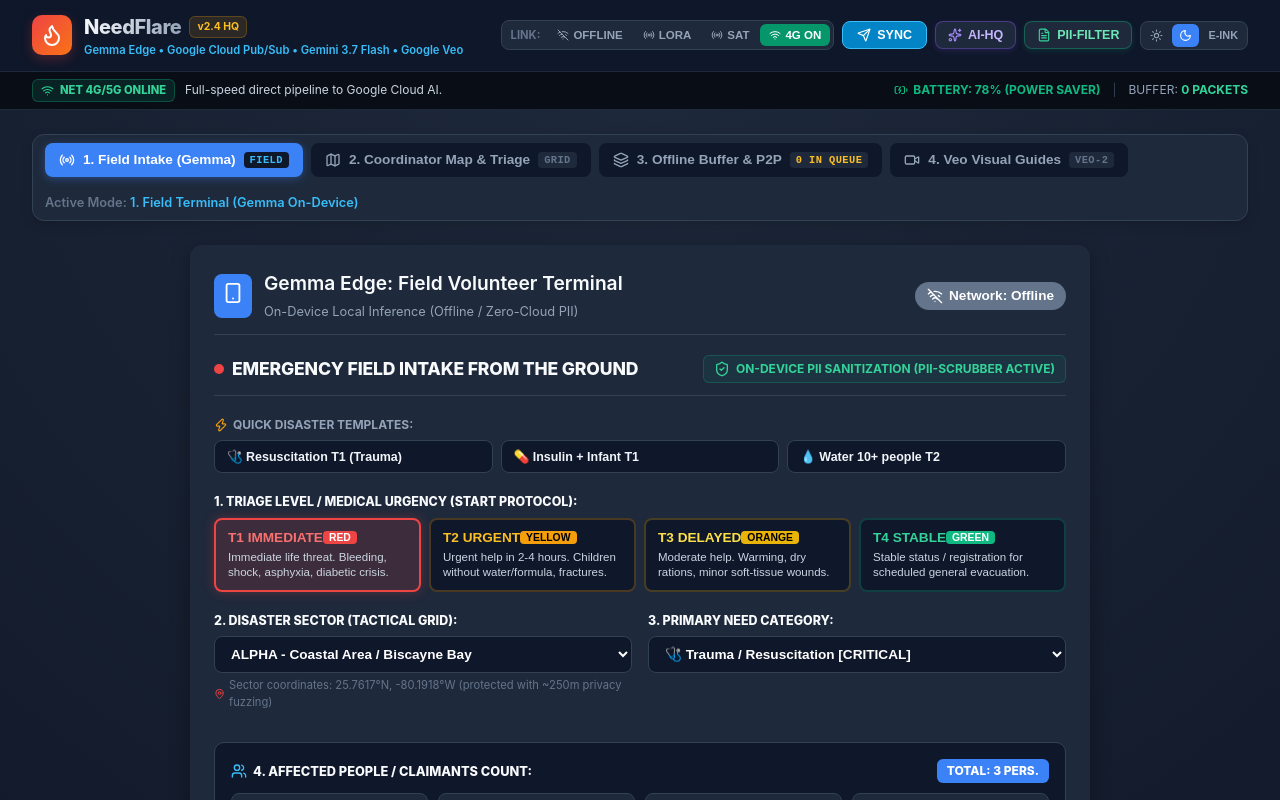
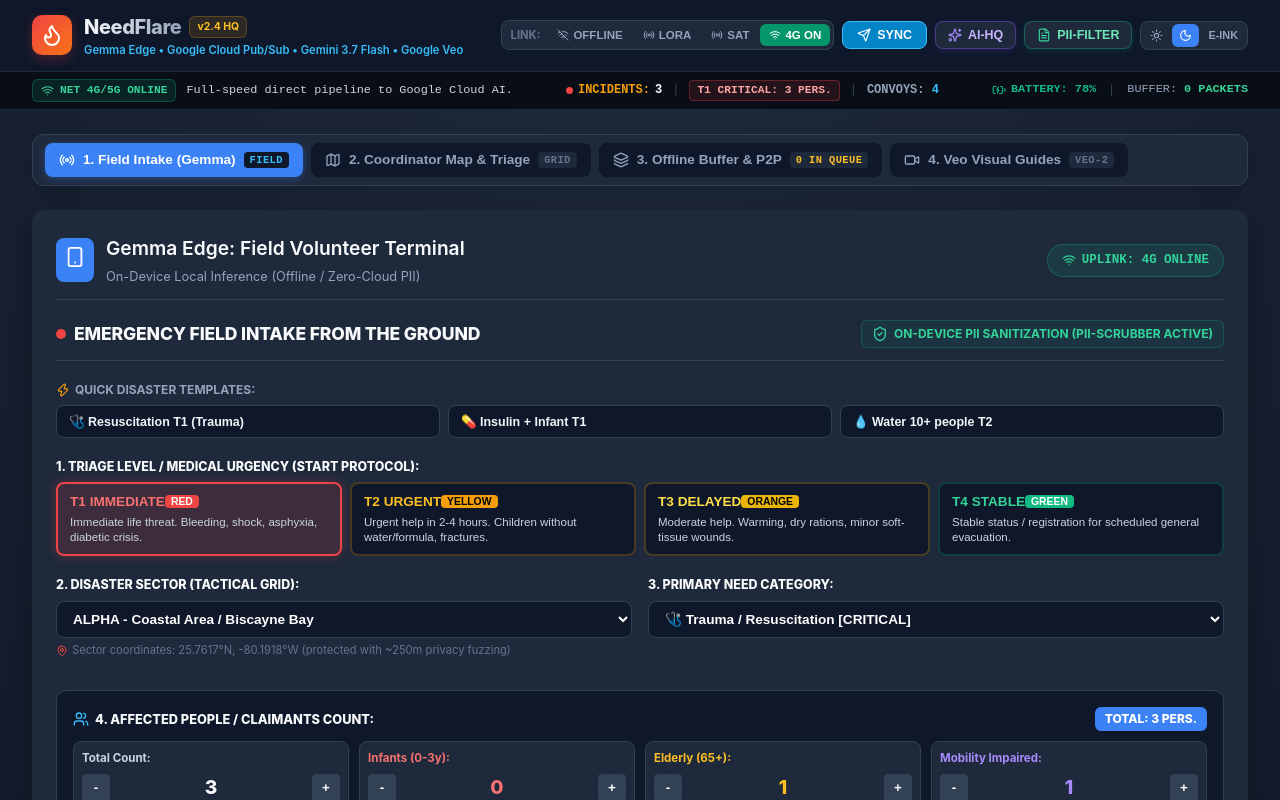
Before and after one commit to vero-code/needflare, a React (Vite) app: page / in a window 1280 px wide. Shown: the top 800 px of the page. Built offline with nearby package versions, Linux system fonts and the light colour scheme.

Commit message:
refactor: synchronize terminal network status

```diff
--- a/src/App.tsx
+++ b/src/App.tsx
@@ -27,6 +27,7 @@
   const [tasks, setTasks] = useState<LogisticsTask[]>(CloudGeminiAgent.initialTasks);
   const [guides, setGuides] = useState<VeoVisualGuide[]>(VeoService.initialGuides);
   const [liveSyncNotice, setLiveSyncNotice] = useState<string | null>(null);
+  const [lastSyncTime, setLastSyncTime] = useState<string | null>(null);
 
   const refreshPendingCount = () => {
     const queue = EdgeGemmaService.getOfflineQueue();
@@ -64,6 +65,7 @@
     }
 
     refreshPendingCount();
+    setLastSyncTime(new Date().toLocaleTimeString());
     setTimeout(() => {
       setLiveSyncNotice(null);
     }, 4500);
@@ -111,6 +113,9 @@
         onOpenCopilot={() => setIsCopilotOpen(true)}
         displayTheme={displayTheme}
         onThemeChange={setDisplayTheme}
+        activeIncidentsCount={offlineReports.length || 3}
+        criticalT1Count={offlineReports.filter((r) => r.preliminaryUrgency === 'critical').length || 3}
+        logisticsConvoysCount={tasks.length || 4}
       />
 
       {/* Cloud Pub/Sub Notification Toast */}
@@ -152,12 +157,11 @@
         )}
 
         {activeTab === 'field' && (
-          <div style={{ maxWidth: '900px', width: '100%', margin: '0 auto' }}>
-            <VolunteerEdgeView
-              onSyncBatchToCloud={handleSyncBatchToCloud}
-              onQueueChange={refreshPendingCount}
-            />
-          </div>
+          <VolunteerEdgeView
+            networkMode={networkMode}
+            onSyncBatchToCloud={handleSyncBatchToCloud}
+            onQueueChange={refreshPendingCount}
+          />
         )}
 
         {activeTab === 'buffer' && (
--- a/src/components/Header.tsx
+++ b/src/components/Header.tsx
@@ -13,20 +13,23 @@
   RefreshCw,
 } from 'lucide-react';
 
-export type NetworkMode = 'OFFLINE' | 'WEAK_LORA' | 'BURST_SATELLITE' | 'ONLINE_4G';
-export type DisplayTheme = 'HIGH_CONTRAST_SOLAR' | 'AMOLED_TACTICAL' | 'MONOCHROME_EINK';
+import type { NetworkMode, DisplayTheme } from '../types';
+export type { NetworkMode, DisplayTheme };
 
-interface HeaderProps {
+export interface HeaderProps {
   networkMode: NetworkMode;
   onNetworkModeChange: (mode: NetworkMode) => void;
-  pendingQueueCount: number;
-  isSyncing: boolean;
-  onTriggerSync: () => void;
-  onOpenPiiInspector: () => void;
-  onOpenCopilot: () => void;
-  callsign?: string;
+  pendingQueueCount?: number;
+  isSyncing?: boolean;
+  onTriggerSync?: () => void;
+  onOpenPiiInspector?: () => void;
+  onOpenCopilot?: () => void;
   displayTheme?: DisplayTheme;
   onThemeChange?: (theme: DisplayTheme) => void;
+  activeIncidentsCount?: number;
+  criticalT1Count?: number;
+  logisticsConvoysCount?: number;
+  callsign?: string;
 }
 
 export const Header: React.FC<HeaderProps> = ({
@@ -39,6 +42,9 @@
   onOpenCopilot,
   displayTheme = 'AMOLED_TACTICAL',
   onThemeChange,
+  activeIncidentsCount,
+  criticalT1Count,
+  logisticsConvoysCount,
 }) => {
   const [internalTheme, setInternalTheme] = useState<DisplayTheme>(displayTheme);
   const currentTheme = displayTheme || internalTheme;
@@ -430,7 +436,7 @@
         </div>
       </header>
 
-      {/* 2. Network Status Sub-Bar */}
+      {/* 2. Unified Network & Operations Telemetry Sub-Bar */}
       <div
         style={{
           background: '#090d16',
@@ -442,9 +448,10 @@
           flexWrap: 'wrap',
           gap: '0.75rem',
           fontSize: '0.75rem',
+          fontFamily: 'monospace',
         }}
       >
-        {/* Left: Dynamic Network Mode Badge & Explanation */}
+        {/* Left: Dynamic Network Mode Badge & Bandwidth */}
         <div style={{ display: 'flex', alignItems: 'center', gap: '10px' }}>
           <span
             style={{
@@ -463,8 +470,38 @@
             {netBadge.icon}
             {netBadge.label}
           </span>
-          <span style={{ color: '#cbd5e1' }}>
+          <span style={{ color: '#cbd5e1', fontSize: '0.74rem' }}>
             {netBadge.desc}
+          </span>
+        </div>
+
+        {/* Center: Live Incident Telemetry Ribbon */}
+        <div style={{ display: 'flex', alignItems: 'center', gap: '10px' }}>
+          <span style={{ display: 'flex', alignItems: 'center', gap: '5px', color: '#f59e0b', fontWeight: 700 }}>
+            <span style={{ width: '7px', height: '7px', borderRadius: '50%', background: '#ef4444', display: 'inline-block' }} />
+            INCIDENTS: <strong style={{ color: '#f8fafc' }}>{activeIncidentsCount ?? 3}</strong>
+          </span>
+
+          <span style={{ color: '#334155' }}>|</span>
+
+          <span
+            style={{
+              background: '#ef444420',
+              border: '1px solid #ef444450',
+              color: '#fca5a5',
+              padding: '1px 7px',
+              borderRadius: '4px',
+              fontWeight: 800,
+              fontSize: '0.7rem',
+            }}
+          >
+            T1 CRITICAL: {criticalT1Count ?? 3} PERS.
+          </span>
+
+          <span style={{ color: '#334155' }}>|</span>
+
+          <span style={{ color: '#94a3b8', fontWeight: 700 }}>
+            CONVOYS: <strong style={{ color: '#38bdf8' }}>{logisticsConvoysCount ?? 4}</strong>
           </span>
         </div>
 
@@ -472,11 +509,11 @@
         <div style={{ display: 'flex', alignItems: 'center', gap: '12px' }}>
           <div style={{ display: 'flex', alignItems: 'center', gap: '5px', color: '#10b981' }}>
             <BatteryCharging size={14} color="#10b981" />
-            <span style={{ fontWeight: 700, fontSize: '0.75rem' }}>BATTERY: 78% (POWER SAVER)</span>
+            <span style={{ fontWeight: 700, fontSize: '0.74rem' }}>BATTERY: 78%</span>
           </div>
           <span style={{ color: '#334155' }}>|</span>
-          <div style={{ color: '#94a3b8', fontSize: '0.75rem' }}>
-            BUFFER: <strong style={{ color: pendingQueueCount > 0 ? '#fbbf24' : '#34d399' }}>{pendingQueueCount} PACKETS</strong>
+          <div style={{ color: '#94a3b8', fontSize: '0.74rem' }}>
+            BUFFER: <strong style={{ color: (pendingQueueCount ?? 0) > 0 ? '#fbbf24' : '#34d399' }}>{pendingQueueCount ?? 0} PACKETS</strong>
           </div>
         </div>
       </div>
--- a/src/components/NavigationTabs.tsx
+++ b/src/components/NavigationTabs.tsx
@@ -178,19 +178,6 @@
           </span>
         </button>
       </div>
-
-      <div style={{ fontSize: '0.8rem', color: '#64748b', fontWeight: 600 }}>
-        Active Mode:{' '}
-        <span style={{ color: '#38bdf8' }}>
-          {activeTab === 'field'
-            ? '1. Field Terminal (Gemma On-Device)'
-            : activeTab === 'coordinator'
-            ? '2. HQ Incident Map & Triage'
-            : activeTab === 'buffer'
-            ? '3. Store & Forward Mesh Relay'
-            : '4. Universal Broadcast'}
-        </span>
-      </div>
     </div>
   );
 };
--- a/src/components/VolunteerEdgeView.tsx
+++ b/src/components/VolunteerEdgeView.tsx
@@ -1,18 +1,22 @@
 import React, { useState, useEffect } from 'react';
-import { Wifi, WifiOff, Smartphone } from 'lucide-react';
+import { Wifi, WifiOff, Smartphone, Radio } from 'lucide-react';
 import { EdgeGemmaService } from '../services/edgeGemmaService';
 import { ReportInputForm, type FormReportPayload } from './ReportInputForm';
 import { ScrubbedReportCard } from './ScrubbedReportCard';
 import { OfflineQueueList } from './OfflineQueueList';
-import type { RawFieldReport, AnonymizedReport } from '../types';
+import type { RawFieldReport, AnonymizedReport, NetworkMode } from '../types';
 
 interface VolunteerEdgeViewProps {
+  networkMode: NetworkMode;
   onSyncBatchToCloud: (reports: AnonymizedReport[]) => void;
   onQueueChange?: () => void;
 }
 
-export const VolunteerEdgeView: React.FC<VolunteerEdgeViewProps> = ({ onSyncBatchToCloud, onQueueChange }) => {
-  const [isOnline, setIsOnline] = useState<boolean>(false);
+export const VolunteerEdgeView: React.FC<VolunteerEdgeViewProps> = ({
+  networkMode,
+  onSyncBatchToCloud,
+  onQueueChange,
+}) => {
   const [volunteerId] = useState<string>('VOLUNTEER-77-ALPHA');
   const [isProcessingGemma, setIsProcessingGemma] = useState<boolean>(false);
   const [lastProcessedReport, setLastProcessedReport] = useState<AnonymizedReport | null>(null);
@@ -71,27 +75,66 @@
           </div>
         </div>
 
-        {/* Network Toggle Button */}
-        <button
-          onClick={() => setIsOnline(!isOnline)}
+        {/* Network Status Badge (Synchronized with Global Header) */}
+        <div
           style={{
             display: 'flex',
             alignItems: 'center',
             gap: '6px',
-            padding: '6px 12px',
+            padding: '6px 14px',
             borderRadius: '20px',
-            border: 'none',
-            cursor: 'pointer',
-            fontWeight: 600,
-            fontSize: '0.85rem',
-            background: isOnline ? '#10b981' : '#64748b',
-            color: '#ffffff',
-            transition: 'all 0.15s ease',
+            fontWeight: 800,
+            fontSize: '0.78rem',
+            fontFamily: 'monospace',
+            background:
+              networkMode === 'OFFLINE'
+                ? '#ef444420'
+                : networkMode === 'WEAK_LORA'
+                ? '#f59e0b20'
+                : networkMode === 'BURST_SATELLITE'
+                ? '#0284c720'
+                : '#10b98120',
+            color:
+              networkMode === 'OFFLINE'
+                ? '#f87171'
+                : networkMode === 'WEAK_LORA'
+                ? '#fbbf24'
+                : networkMode === 'BURST_SATELLITE'
+                ? '#38bdf8'
+                : '#34d399',
+            border: `1px solid ${
+              networkMode === 'OFFLINE'
+                ? '#ef444450'
+                : networkMode === 'WEAK_LORA'
+                ? '#f59e0b50'
+                : networkMode === 'BURST_SATELLITE'
+                ? '#0284c750'
+                : '#10b98150'
+            }`,
           }}
         >
-          {isOnline ? <Wifi size={16} /> : <WifiOff size={16} />}
-          {isOnline ? 'Network: 4G Online' : 'Network: Offline'}
-        </button>
+          {networkMode === 'OFFLINE' ? (
+            <>
+              <WifiOff size={14} />
+              <span>OFFLINE (LOCAL BUFFER)</span>
+            </>
+          ) : networkMode === 'WEAK_LORA' ? (
+            <>
+              <Radio size={14} />
+              <span>UPLINK: LORA MESH</span>
+            </>
+          ) : networkMode === 'BURST_SATELLITE' ? (
+            <>
+              <Radio size={14} />
+              <span>UPLINK: SATELLITE BURST</span>
+            </>
+          ) : (
+            <>
+              <Wifi size={14} />
+              <span>UPLINK: 4G ONLINE</span>
+            </>
+          )}
+        </div>
       </div>
 
       <div style={{ display: 'flex', flexDirection: 'column', gap: '1.25rem' }}>
@@ -107,7 +150,7 @@
         {/* 3. Offline Queue Component */}
         <OfflineQueueList
           queue={offlineQueue}
-          isOnline={isOnline}
+          isOnline={networkMode !== 'OFFLINE'}
           onSync={handleSyncToCloud}
         />
       </div>
--- a/src/types/index.ts
+++ b/src/types/index.ts
@@ -1,6 +1,8 @@
 export type NeedCategory = 'water' | 'medical' | 'food' | 'shelter' | 'rescue' | 'power';
 export type EmergencyLevel = 'critical' | 'high' | 'medium' | 'low';
 export type SyncStatus = 'offline_queued' | 'syncing' | 'synced' | 'error';
+export type NetworkMode = 'OFFLINE' | 'WEAK_LORA' | 'BURST_SATELLITE' | 'ONLINE_4G';
+export type DisplayTheme = 'HIGH_CONTRAST_SOLAR' | 'AMOLED_TACTICAL' | 'MONOCHROME_EINK';
 
 export interface RawFieldReport {
   id: string;
```
